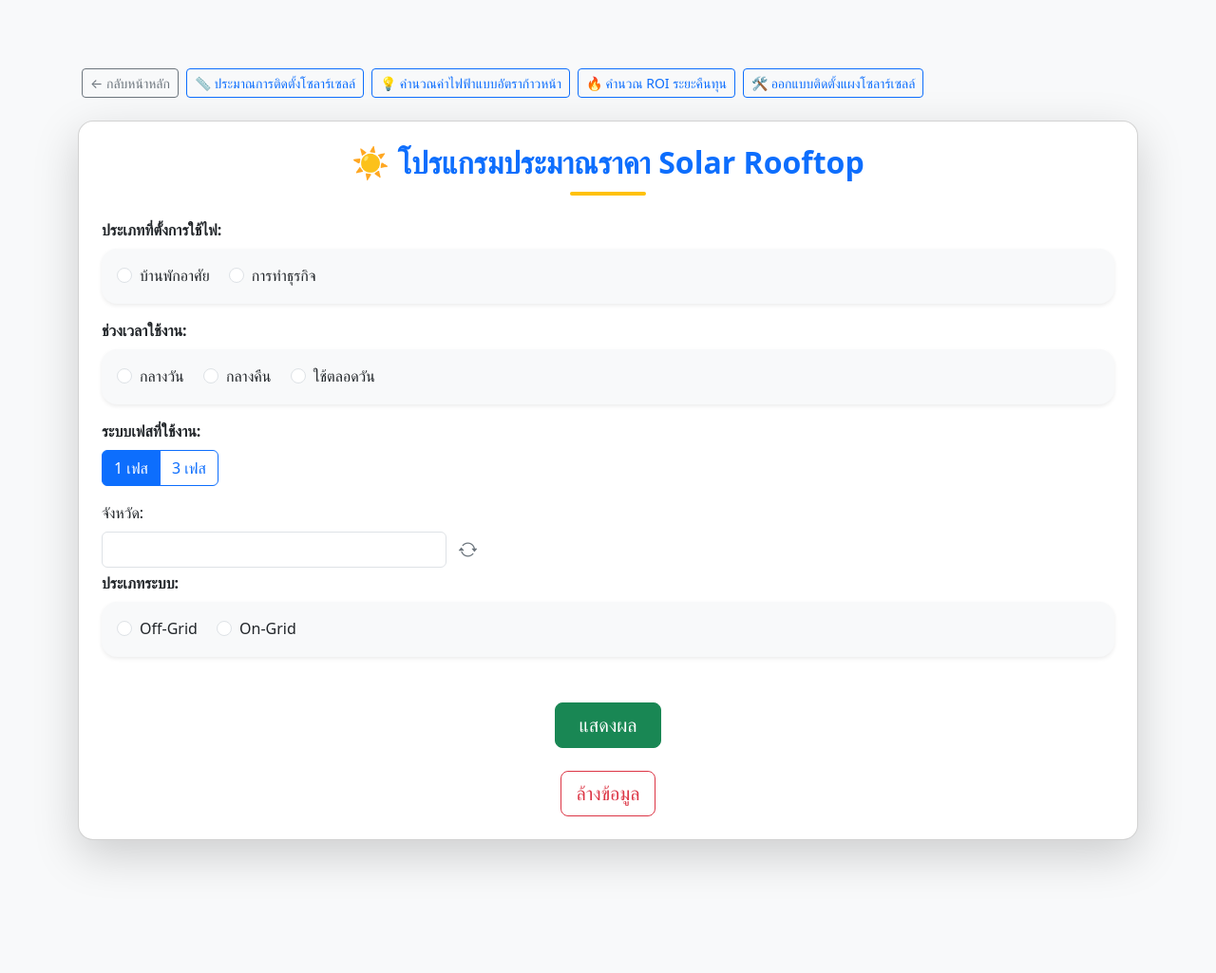
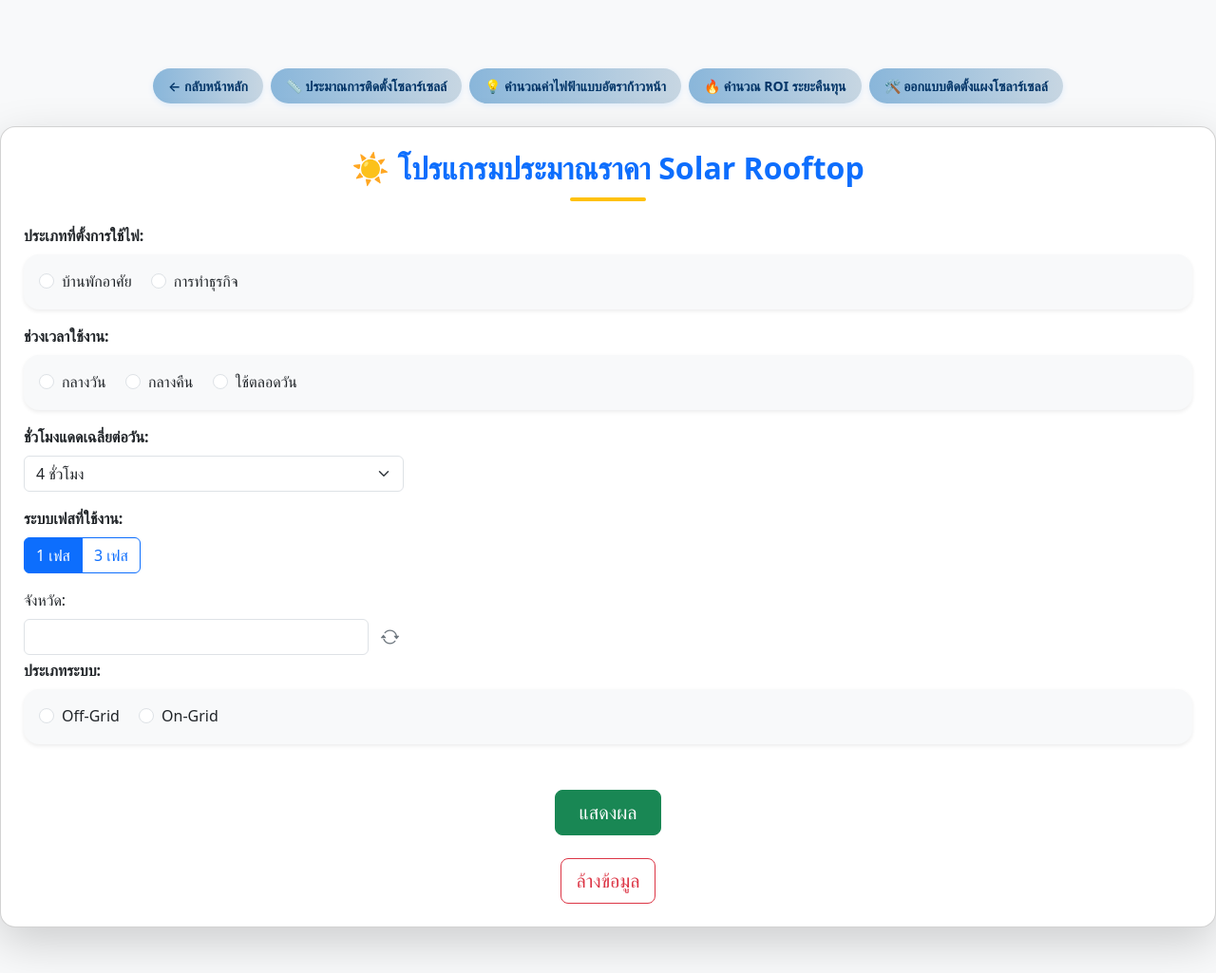
Before and after one commit to NUTptuegineering/flask-solardiy, a Flask app: page /Project_Estimation in a window 1280 px wide. Shown: the whole page at 95% size. Before the commit the page ends 914 px from the top, so only its background shows below. Run offline with Flask 3, Linux system fonts and the light colour scheme.

Commit message:
Add files via upload

```diff
--- a/templates/index1.html
+++ b/templates/index1.html
@@ -8,6 +8,49 @@
   <link rel="stylesheet" href="https://cdn.jsdelivr.net/npm/bootstrap@5.3.0/dist/css/bootstrap.min.css">
   <link rel="stylesheet" href="https://cdn.jsdelivr.net/npm/bootstrap-icons/font/bootstrap-icons.css">
   <style>
+      .btn-choose {
+        background: linear-gradient(to right, #89b6da, #c7d6e2); /* เปลี่ยนจากฟ้าสด */
+        color: #003366;
+        font-weight: 600;
+        border: none;
+        border-radius: 30px;
+        padding: 8px 16px;
+        font-size: 14px;
+        box-shadow: 0 2px 6px rgba(0, 123, 255, 0.1);
+        transition: 0.3s ease;
+        display: inline-block;
+        white-space: nowrap;
+      }
+
+      .btn-choose:hover {
+        transform: scale(1.03);
+        box-shadow: 0 4px 8px rgba(0, 123, 255, 0.2);
+        text-decoration: none;
+      }
+
+
+      .btn-back-home {
+        background: linear-gradient(to right, #89b6da, #c7d6e2); /* เปลี่ยนจากฟ้าสด */
+        color: #003366;
+        font-weight: 600;
+        border: none;
+        border-radius: 30px;
+        padding: 8px 16px;
+        font-size: 14px;
+        box-shadow: 0 2px 6px rgba(0, 123, 255, 0.1);
+        transition: 0.3s ease;
+        display: inline-block;
+        white-space: nowrap;
+        text-decoration: none;
+      }
+      .btn-back-home:hover {
+        background-color: #007bff;
+        color: white;
+        text-decoration: none;
+      }
+
+
+
       .solar-heading {
         text-align: center;
         font-size: 2rem; /* 🔵 ปรับจาก 2.5rem -> 2rem */
@@ -44,7 +87,6 @@
     td:last-child, th:last-child {
         min-width: 90px;
     }
-
 
 
 
@@ -111,27 +153,17 @@
 </head>
 
 <body class="bg-light py-5">
-  <div class="container py-4">
-    <!-- Top Navigation -->
-    <!-- ✅ เมนูด้านบนแบบจัดชิดซ้าย และเว้นระยะห่างพอดี -->
-    <div class="mb-4">
-      <div class="d-flex flex-wrap gap-2 ms-1">
+  <div class="text-center my-4">
+    <div class="d-inline-flex flex-wrap justify-content-center gap-2">
+      <a href="/" class="btn-back-home">← กลับหน้าหลัก</a>
+      <a href="/Project_Estimation" class="btn-choose text-decoration-none">📏 ประมาณการติดตั้งโซลาร์เซลล์</a>
+      <a href="/Cal_electric_price/" class="btn-choose text-decoration-none">💡 คำนวณค่าไฟฟ้าแบบอัตราก้าวหน้า</a>
+      <a href="/ROI_Cal" class="btn-choose text-decoration-none">🔥 คำนวณ ROI ระยะคืนทุน</a>
+      <a href="/Solarpanel" class="btn-choose text-decoration-none">🛠️ ออกแบบติดตั้งแผงโซลาร์เซลล์</a>
+    </div>
+  </div>
 
-        <!-- ปุ่มกลับหน้าหลัก -->
-        <div>
-          <a href="/" class="btn btn-outline-secondary btn-sm">← กลับหน้าหลัก</a>
-        </div>
 
-        <!-- เมนูโปรแกรม 4 ตัว -->
-        <div class="d-flex flex-wrap gap-2">
-          <a href="/Project_Estimation" class="btn btn-outline-primary btn-sm">📏 ประมาณการติดตั้งโซลาร์เซลล์</a>
-          <a href="/Cal_electric_price" class="btn btn-outline-primary btn-sm">💡 คำนวณค่าไฟฟ้าแบบอัตราก้าวหน้า</a>
-          <a href="/ROI_Cal" class="btn btn-outline-primary btn-sm">🔥 คำนวณ ROI ระยะคืนทุน</a>
-          <a href="/Solarpanel" class="btn btn-outline-primary btn-sm">🛠️ ออกแบบติดตั้งแผงโซลาร์เซลล์</a>
-        </div>
-
-      </div>
-    </div>
 
 
     <!-- Main Card Section -->
@@ -173,6 +205,23 @@
                 </div>
                 </div>
             </div>
+
+            <div class="col-md-6 mb-3">
+              <label for="sunHoursInput" class="form-label fw-semibold">ชั่วโมงแดดเฉลี่ยต่อวัน:</label>
+              <div class="d-flex gap-2 align-items-center" style="max-width: 400px;">
+                <select id="sunHoursInput" class="form-select">
+                  <option value="1">1 ชั่วโมง</option>
+                  <option value="2">2 ชั่วโมง</option>
+                  <option value="3">3 ชั่วโมง</option>
+                  <option value="4" selected>4 ชั่วโมง</option>
+                  <option value="5">5 ชั่วโมง</option>
+                  <option value="6">6 ชั่วโมง</option>
+                </select>
+              </div>
+            </div>
+
+
+
 
             <div class="mb-3">
               <label class="form-label fw-bold">ระบบเฟสที่ใช้งาน:</label><br>
```
Also changed, not shown: templates/index2.html (+48 -15 lines), templates/index3.html (+48 -11 lines), templates/index4.html (+51 -13 lines).
